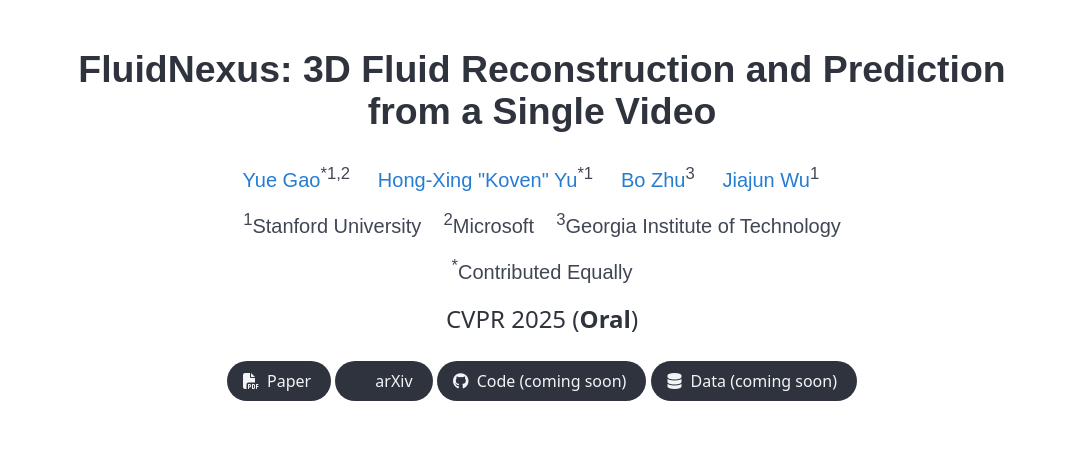
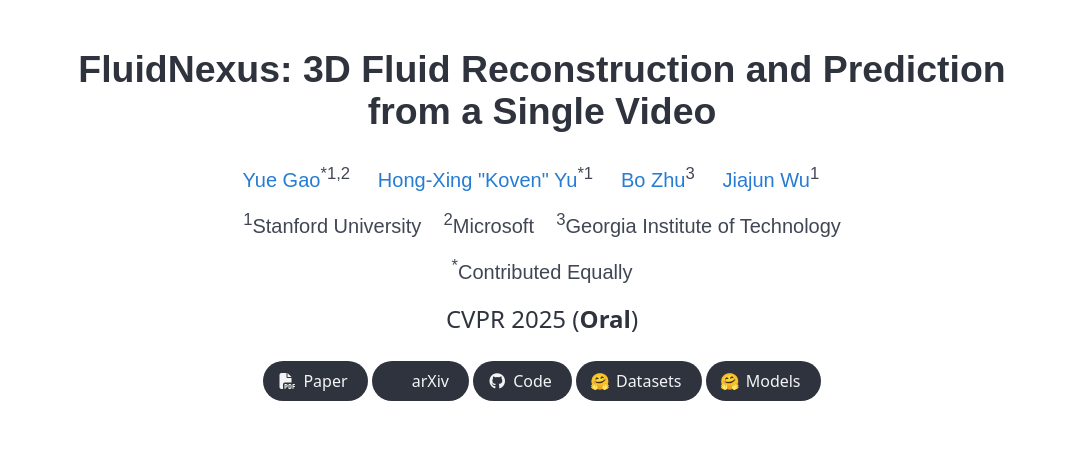
Before and after one commit to ueoo/FluidNexus, a plain HTML site: page docs/index.html in a window 1280 px wide. Shown: the top 451 px of the page, without its empty margins (98-1185 px from the left). Drawn offline with nearby package versions, Linux system fonts and the light colour scheme; some icons are missing.

Commit message:
update website

```diff
--- a/docs/index.html
+++ b/docs/index.html
@@ -84,15 +84,23 @@
                                 <span class="link-block">
                                     <a href="https://github.com/ueoo/FluidNexus" class="external-link button is-normal is-rounded is-dark">
                                         <span class="icon"><i class="fab fa-github"></i></span>
-                                        <span>Code (coming soon)</span>
+                                        <span>Code</span>
                                     </a>
                                 </span>
 
                                 <!-- Data link -->
                                 <span class="link-block">
-                                    <a href="" class="external-link button is-normal is-rounded is-dark">
-                                        <span class="icon"><i class="fa-solid fa-database"></i></span>
-                                        <span>Data (coming soon)</span>
+                                    <a href="https://huggingface.co/datasets/yuegao/FluidNexus" class="external-link button is-normal is-rounded is-dark">
+                                        <span class="icon">🤗</span>
+                                        <span>Datasets</span>
+                                    </a>
+                                </span>
+
+                                <!-- Model link -->
+                                <span class="link-block">
+                                    <a href="https://huggingface.co/yuegao/FluidNexus" class="external-link button is-normal is-rounded is-dark">
+                                        <span class="icon">🤗</span>
+                                        <span>Models</span>
                                     </a>
                                 </span>
                             </div>
```
